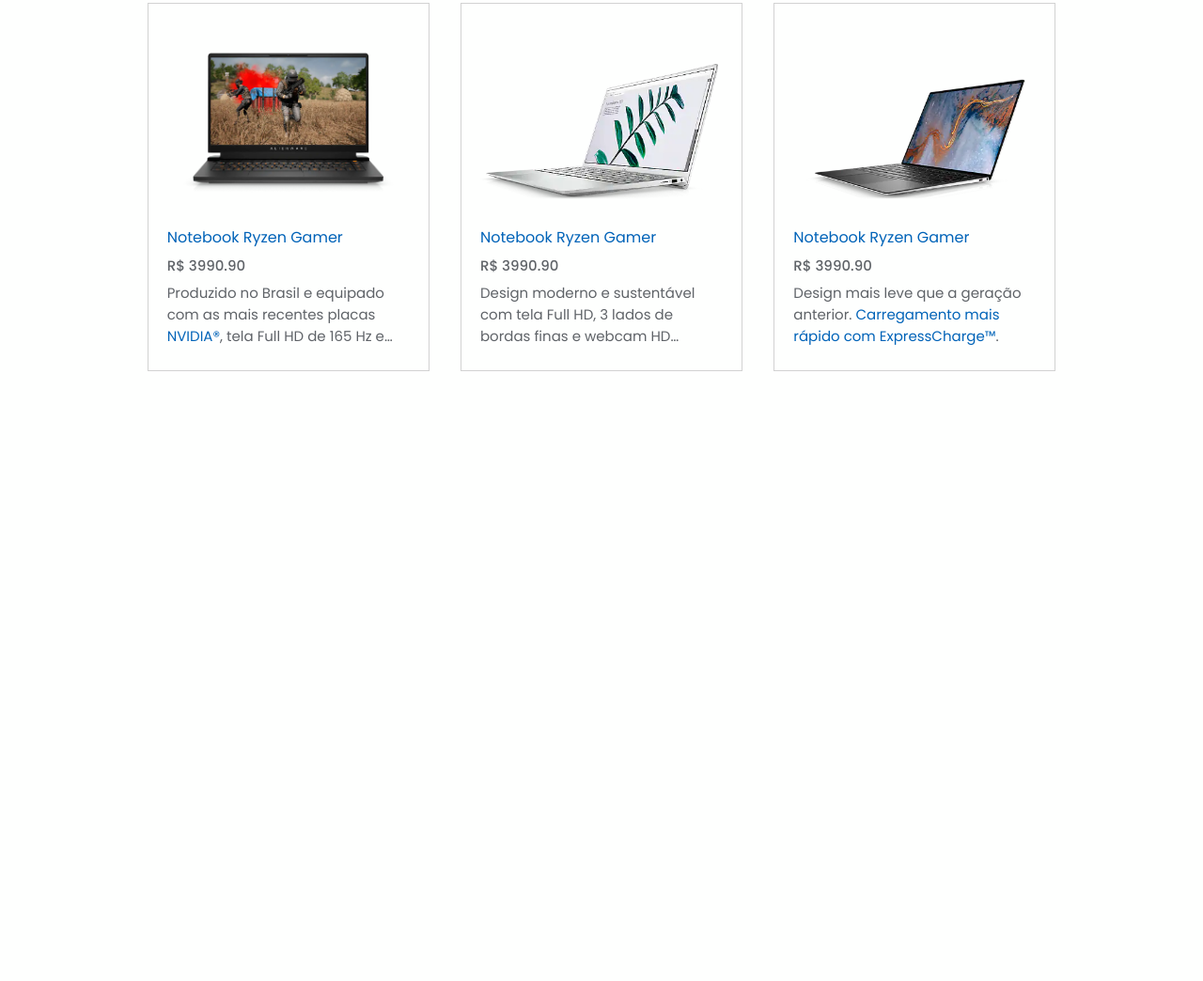
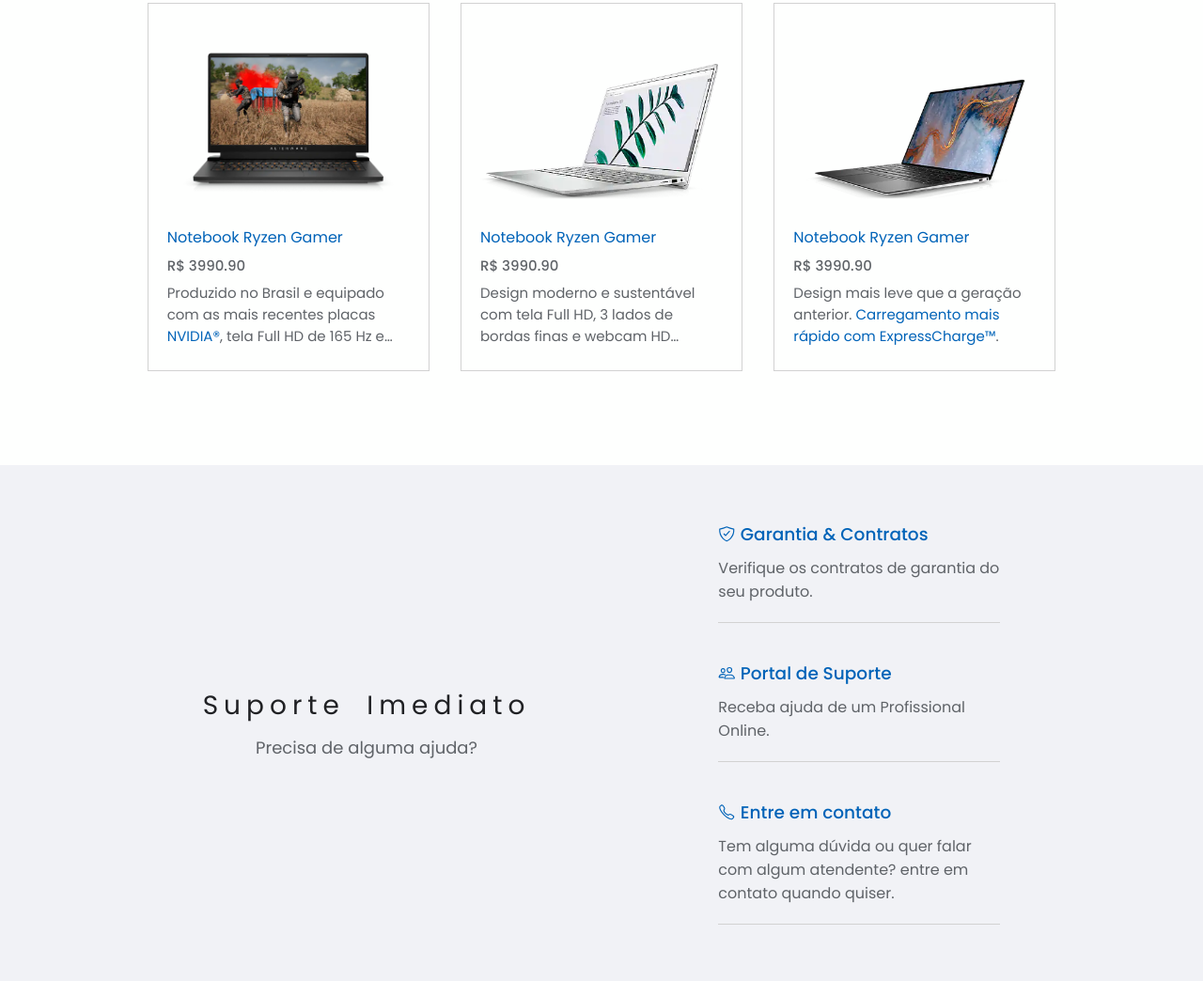
Before and after one commit to brunorguerra/e-commerce, a plain HTML site: page index.html in a window 1280 px wide. Shown: the part 2426-3470 px from the top of the page at 94% size. Before the commit the page ends 2921 px from the top, so only its background shows below. Drawn offline with nearby package versions, Linux system fonts and the light colour scheme.

Commit message:
created section support

```diff
--- a/css/style.css
+++ b/css/style.css
@@ -644,6 +644,7 @@ main #lastRelease > .header {
 main #lastRelease > .header h3 {
   font-size: 2.2rem;
   color: var(--titles);
+  margin-right: 1rem;
 }
 main #lastRelease > .header a {
   font-size: 1.6rem;
@@ -799,3 +800,85 @@ main #lastRelease > .main .text p:nth-child(3) > span.markup {
     width: 100%;
   }
 }
+
+main #support {
+  width: 100%;
+  background: var(--boxes);
+  padding: 6rem 2rem;
+
+  display: flex;
+  flex-flow: row wrap;
+  align-items: center;
+  justify-content: center;
+  gap: 20rem;
+}
+main #support .title {
+  text-align: center;
+}
+main #support .title h2 {
+  margin-bottom: 1rem;
+  font-size: 2.8rem;
+  font-weight: 400;
+  color: var(--titles);
+  letter-spacing: 0.6rem;
+  word-spacing: 1rem;
+}
+main #support .title p {
+  font-size: 1.8rem;
+  color: var(--texts);
+}
+main #support > .content {
+  display: flex;
+  flex-direction: column;
+  align-items: center;
+  justify-content: center;
+  gap: 4rem;
+}
+main #support > .content > .card {
+  width: 30rem;
+  padding-bottom: 2rem;
+  border-bottom: 1px solid var(--borders);
+}
+main #support > .content > .card a {
+  display: flex;
+  align-items: center;
+  gap: 0.5rem;
+  font-size: 1.85rem;
+  font-weight: 500;
+  color: var(--blue);
+}
+main #support > .content > .card p {
+  margin-top: 1rem;
+  font-size: 1.6rem;
+  color: var(--texts);
+}
+@media (max-width: 890px) {
+  main #support {
+    flex-direction: column;
+    gap: 9rem;
+  }
+  main #support > .content {
+    flex-direction: row;
+    flex-wrap: wrap;
+  }
+}
+@media (max-width: 375px) {
+  main #support > .content {
+    width: 100%;
+  }
+}
+@media (max-width: 425px) {
+  main #support .title h2 {
+    font-size: 2rem;
+    letter-spacing: initial;
+  }
+  main #support .title p {
+    font-size: 1.5rem;
+  }
+  main #support > .content > .card a {
+    font-size: 1.6rem;
+  }
+  main #support > .content > .card p {
+    font-size: 1.4rem;
+  }
+}
--- a/index.html
+++ b/index.html
@@ -340,6 +340,39 @@
           </div>
         </div>
       </section>
+
+      <section id="support">
+        <div class="title">
+          <h2>Suporte Imediato</h2>
+          <p>Precisa de alguma ajuda?</p>
+        </div>
+        <div class="content">
+          <div class="card">
+            <a href="#">
+              <ion-icon name="shield-checkmark-outline"></ion-icon>
+              Garantia & Contratos
+            </a>
+            <p>Verifique os contratos de garantia do seu produto.</p>
+          </div>
+          <div class="card">
+            <a href="#">
+              <ion-icon name="people-outline"></ion-icon>
+              Portal de Suporte
+            </a>
+            <p>Receba ajuda de um Profissional Online.</p>
+          </div>
+          <div class="card">
+            <a href="#">
+              <ion-icon name="call-outline"></ion-icon>
+              Entre em contato
+            </a>
+            <p>
+              Tem alguma dúvida ou quer falar com algum atendente? entre em
+              contato quando quiser.
+            </p>
+          </div>
+        </div>
+      </section>
     </main>
 
     <footer></footer>
```
